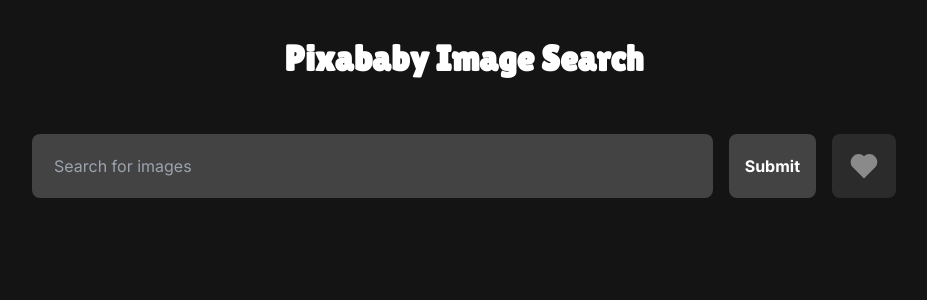
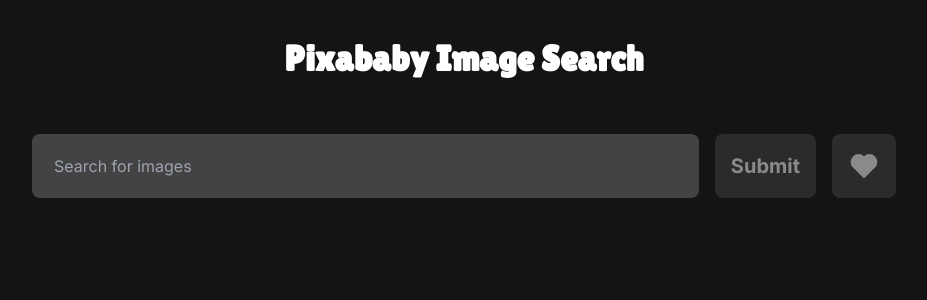
Before and after one commit to nozma-knows/pixabay-image-search, a Next.js app: page / in a window 1280 px wide. Shown: the top 300 px of the page, without its empty margins (176-1103 px from the left). Built offline with nearby package versions, Linux system fonts and the light colour scheme.

Commit message:
Added simple error handling on input field.

```diff
--- a/src/components/ui/button/index.css
+++ b/src/components/ui/button/index.css
@@ -20,6 +20,6 @@
 }
 
 .disabled-button {
-  cursor: disabled;
+  cursor: not-allowed;
   opacity: 0.5;
 }
--- a/src/components/ui/searchbar/index.tsx
+++ b/src/components/ui/searchbar/index.tsx
@@ -1,15 +1,17 @@
 "use client";
 
-import { ChangeEvent, useContext, useEffect } from "react";
+import { ChangeEvent, useContext, useEffect, useState } from "react";
 import { BiSolidHeart } from "react-icons/bi";
 import { StateContext } from "@/context/state.context";
 import Button from "@/components/ui/button";
 import { motion } from "framer-motion";
 
+import "../button/index.css";
+
 function ImageSearchForm(): JSX.Element {
   // Grab state context
   const { search, setSearch, handleSearch } = useContext(StateContext);
-
+  const disabled = !search.length;
   return (
     <form
       onSubmit={(event) => handleSearch(event)}
@@ -28,9 +30,11 @@
       />
       <motion.input
         type="submit"
-        className="flex w-fit justify-center items-center text-center font-bold px-4 py-2 bg-white/20 rounded-lg cursor-pointer"
+        // className="flex w-fit justify-center items-center text-center font-bold px-4 py-2 bg-white/20 rounded-lg cursor-pointer"
+        className={`${disabled ? "disabled-button" : "button"}`}
         whileHover={{ scale: 1.05 }}
         whileTap={{ scale: 0.95 }}
+        disabled={disabled}
       />
     </form>
   );
```
